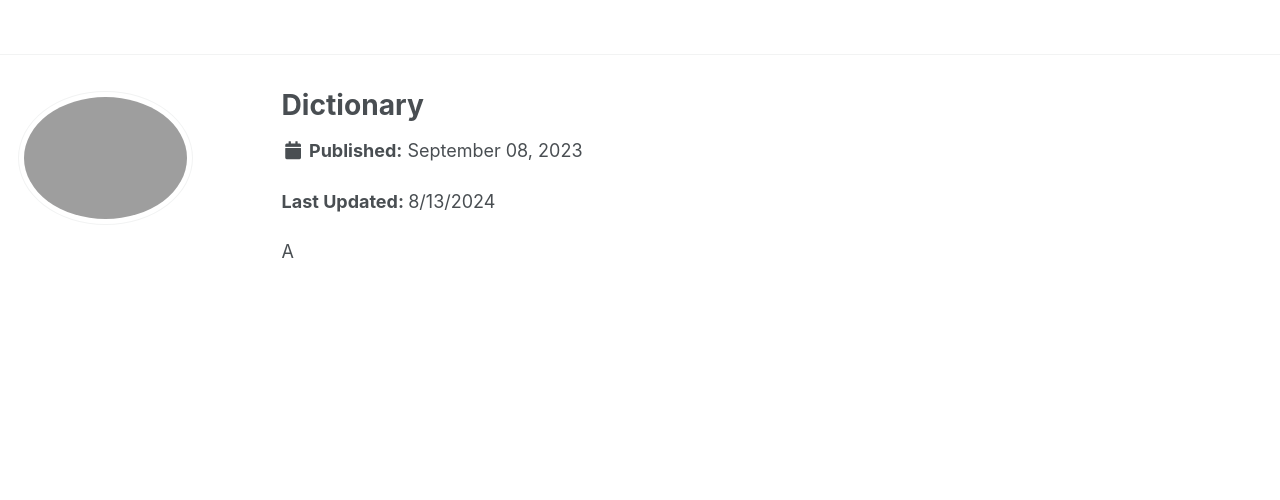
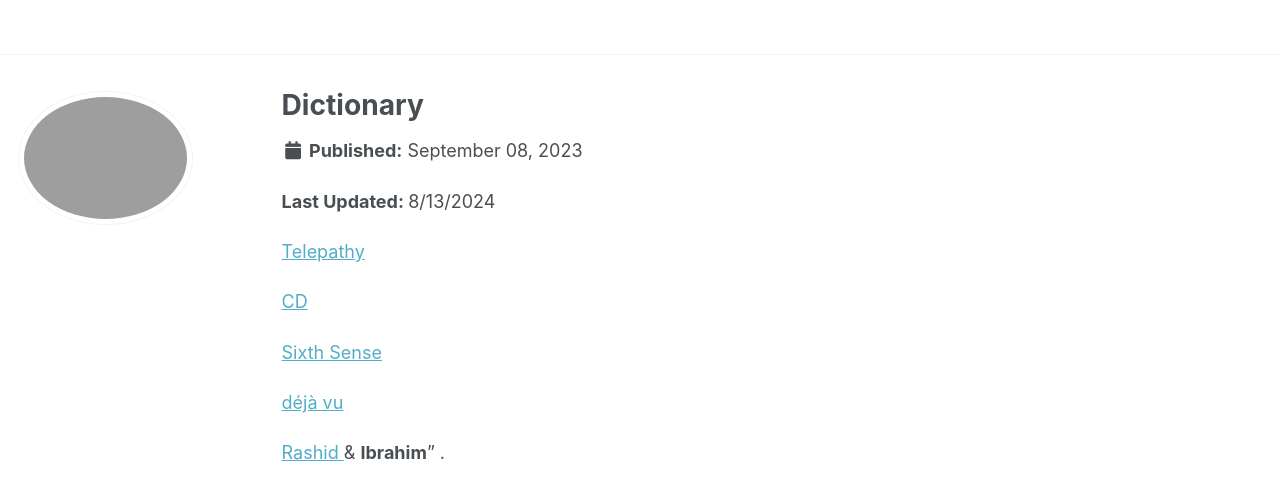
Before and after one commit to phdcsseiden/phdcsseiden.github.io, a Jekyll site: the page built from _pages/Dictionary.md, in a window 1280 px wide. Shown: the top 500 px of the page. Built offline with Jekyll 4.4.1, drawn with Linux system fonts in a browser that asks for light colours.

Commit message:
Update Dictionary.md

```diff
--- a/_pages/Dictionary.md
+++ b/_pages/Dictionary.md
@@ -9,4 +9,25 @@ modified: 2023-09-08
 
 
 
-A
+
+<a href=" https://www.collinsdictionary.com/us/dictionary/english/telepathy "> Telepathy  </a>
+
+
+
+
+<a href=" https://dictionary.cambridge.org/us/dictionary/english/telepathy "> CD  </a>
+
+
+
+
+<a href=" https://www.collinsdictionary.com/us/dictionary/english/sixth-sense "> Sixth Sense </a>
+
+
+
+
+<a href=" https://www.merriam-webster.com/dictionary/d%C3%A9j%C3%A0%20vu "> déjà vu  </a>
+
+
+
+
+<a href=" https://en.wikipedia.org/wiki/Rashid_(name)#:~:text=Rashid%20is%20the%20transliteration%20of,Pronunciation "> Rashid </a>   & <b>Ibrahim</b>" .
```
